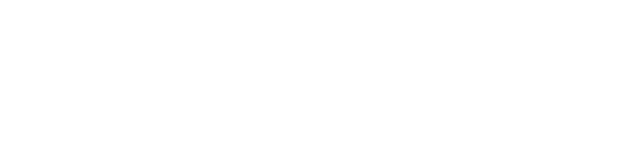
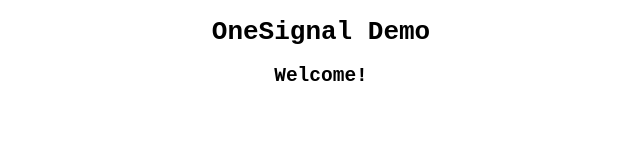
Before and after one commit to MasonMags/OneSignal-Demo, a plain HTML site: page index.html in a window 1280 px wide. Shown: the whole page, without its empty margins (319-959 px from the left). Drawn offline with Linux system fonts and the light colour scheme.

Commit message:
some simple styling

```diff
--- a/index.html
+++ b/index.html
@@ -4,9 +4,13 @@
     <meta charset="UTF-8">
     <meta http-equiv="X-UA-Compatible" content="IE=edge">
     <meta name="viewport" content="width=device-width, initial-scale=1.0">
-    <title>Document</title>
+    <title>OneSignal Demo</title>
+    <link rel="stylesheet" href="styles.css">
 </head>
 <body>
-
+    <div class="headings">
+        <h1>OneSignal Demo</h1>
+        <h2>Welcome!</h2>
+    </div>
 </body>
 </html>
--- /dev/null
+++ b/styles.css
@@ -0,0 +1,7 @@
+* {
+    font-family: monospace;
+}
+
+.headings {
+    text-align: center;
+}
```
